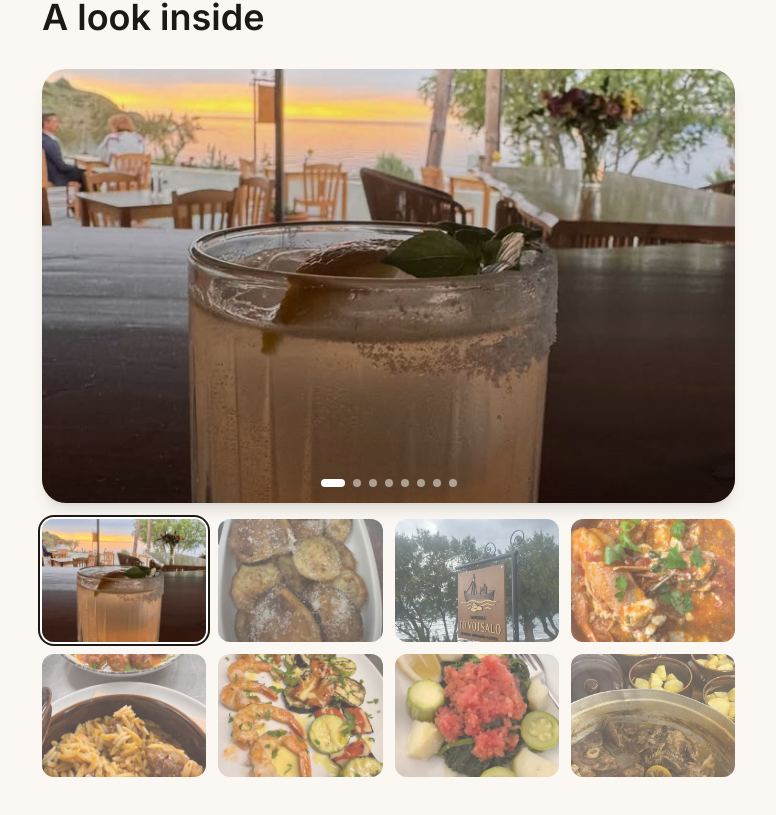
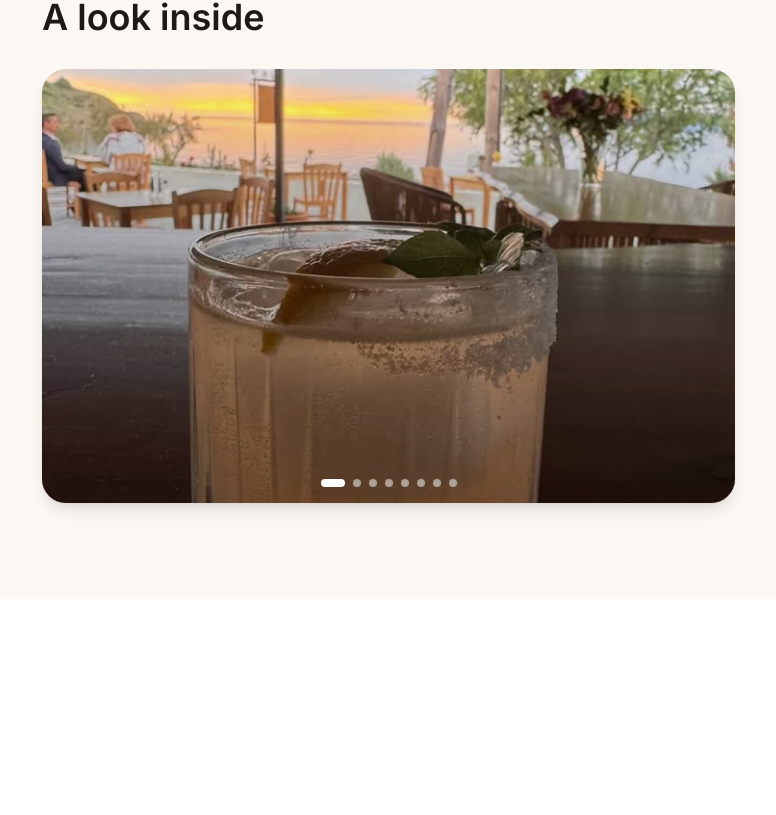
Before and after one commit to amamouridis06/lesvos-travel-guide, a Next.js app: page /food/taverna-to-votsalo in a window 1280 px wide. Shown: the part 1779-2594 px from the top of the page, without its empty margins (62-838 px from the left). After the commit the page ends 2378 px from the top, so only its background shows below. Built offline with nearby package versions, Linux system fonts and the light colour scheme.

Commit message:
added votsalo in food page

```diff
--- a/app/food/taverna-to-votsalo/page.tsx
+++ b/app/food/taverna-to-votsalo/page.tsx
@@ -682,38 +682,39 @@ export default function CocktailBarPage() {
               </div>
 
               {/* THUMBNAILS */}
-              <div className="mt-4 grid grid-cols-4 gap-3">
-                {GALLERY.map((item, i) => (
-                    <button
-                        key={item.src}
-                        onClick={() => setIndex(i)}
-                        className={`relative aspect-[4/3] overflow-hidden rounded-xl ${
-                            i === index
-                                ? "ring-2 ring-offset-2"
-                                : "opacity-70 hover:opacity-100"
-                        }`}
-                    >
-                      {item.type === "image" ? (
-                          <img
-                              src={item.src}
-                              alt=""
-                              className="h-full w-full object-cover"
-                          />
-                      ) : (
-                          <>
-                            <img
-                                src={item.poster}
-                                alt=""
-                                className="h-full w-full object-cover"
-                            />
-                            <div className="absolute inset-0 flex items-center justify-center bg-black/30 text-white text-xl">
-                              ▶
-                            </div>
-                          </>
-                      )}
-                    </button>
-                ))}
-              </div>
+              {/*<div className="mt-4 grid grid-cols-4 gap-3">*/}
+              {/*  {GALLERY.map((item, i) => (*/}
+              {/*      <button*/}
+              {/*          key={item.src}*/}
+              {/*          onClick={() => setIndex(i)}*/}
+              {/*          className={`relative aspect-[4/3] overflow-hidden rounded-xl ${*/}
+              {/*              i === index*/}
+              {/*                  ? "ring-2 ring-offset-2"*/}
+              {/*                  : "opacity-70 hover:opacity-100"*/}
+              {/*          }`}*/}
+              {/*      >*/}
+              {/*        {item.type === "image" ? (*/}
+              {/*            <img*/}
+              {/*                src={item.src}*/}
+              {/*                alt=""*/}
+              {/*                className="h-full w-full object-cover"*/}
+              {/*            />*/}
+              {/*        ) */}
+              {/*            // : (*/}
+              {/*        //     <>*/}
+              {/*        //       <img*/}
+              {/*        //           src={item.poster}*/}
+              {/*        //           alt=""*/}
+              {/*        //           className="h-full w-full object-cover"*/}
+              {/*        //       />*/}
+              {/*        //       <div className="absolute inset-0 flex items-center justify-center bg-black/30 text-white text-xl">*/}
+              {/*        //         ▶*/}
+              {/*        //       </div>*/}
+              {/*        //     </>*/}
+              {/*        )}*/}
+              {/*      </button>*/}
+              {/*  ))}*/}
+              {/*</div>*/}
             </div>
           </div>
 
```
